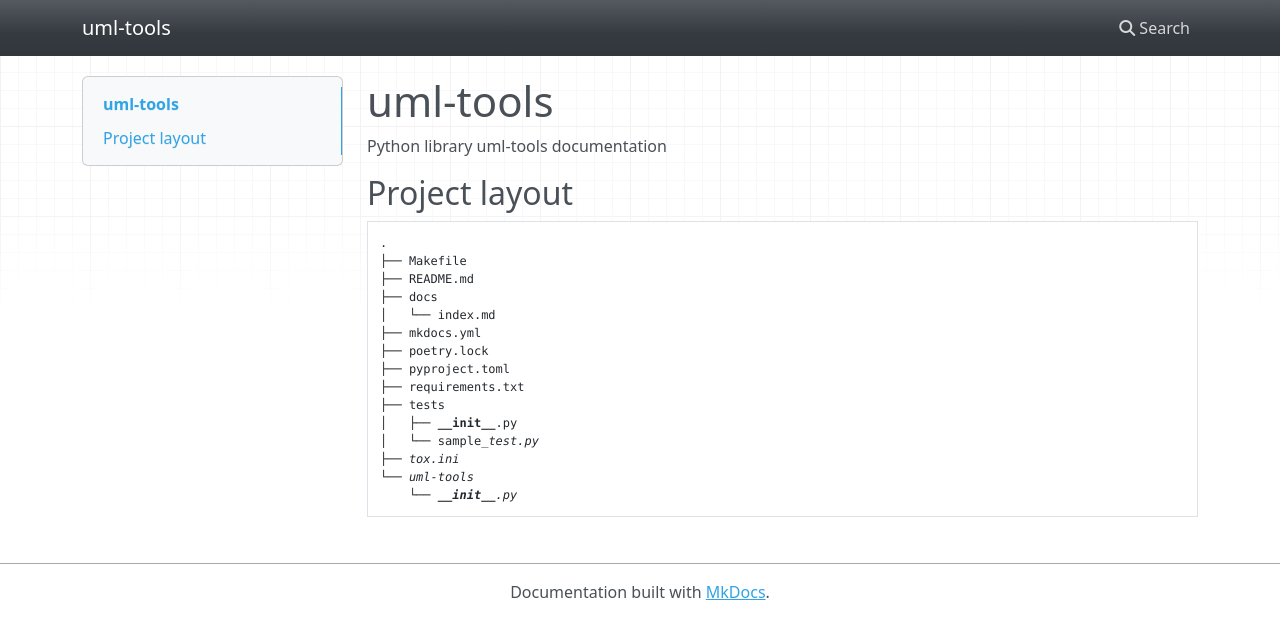
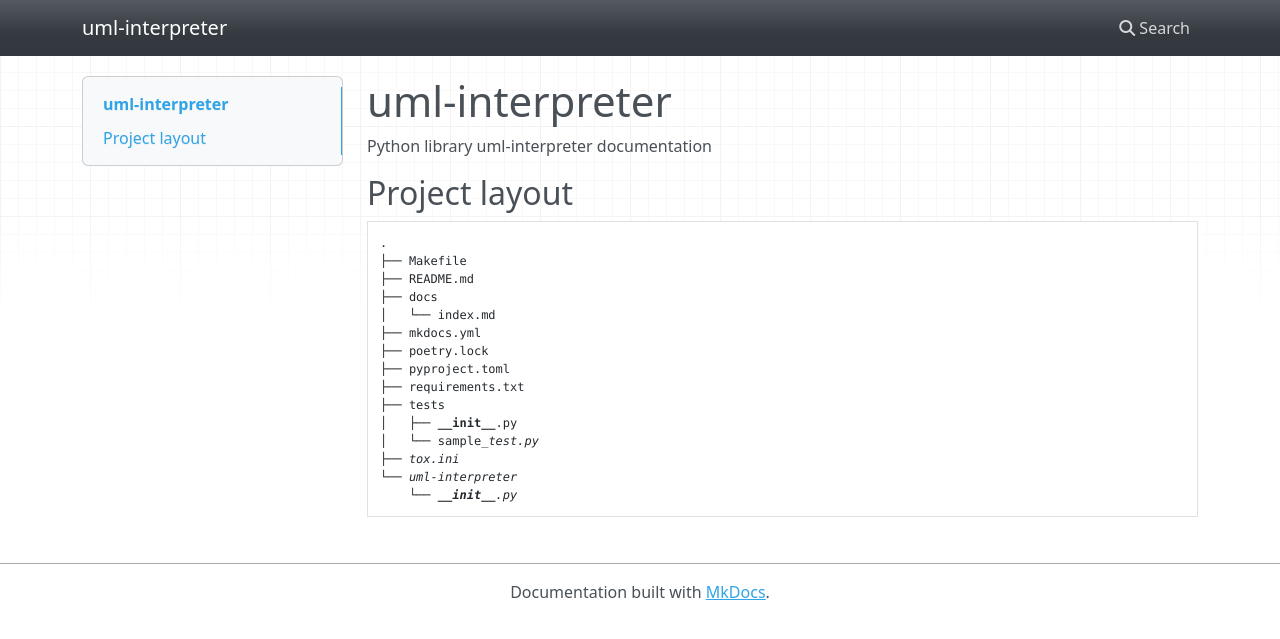
Before and after one commit to fpawlows/umli, an MkDocs documentation site: the page built from docs/index.md, in a window 1280 px wide. Shown: the top 639 px of the page. Built offline with MkDocs 1.6.1, drawn with Linux system fonts in a browser that asks for light colours; nearby versions of some CDN libraries.

Commit message:
#7 Project name change, test-pypi publishing

```diff
--- a/README.md
+++ b/README.md
@@ -1,4 +1,4 @@
-# Python library - uml-tools
+# Python library - uml-interpreter
 
 ### Authors
 - Filip Pawłowski
--- a/docs/index.md
+++ b/docs/index.md
@@ -1,5 +1,5 @@
-# uml-tools
-Python library uml-tools documentation
+# uml-interpreter
+Python library uml-interpreter documentation
 
 ## Project layout
     .
@@ -15,5 +15,5 @@ Python library uml-tools documentation
     │   ├── __init__.py
     │   └── sample_test.py
     ├── tox.ini
-    └── uml-tools
+    └── uml-interpreter
         └── __init__.py
--- a/mkdocs.yml
+++ b/mkdocs.yml
@@ -1,4 +1,4 @@
-site_name: uml-tools
+site_name: uml-interpreter
 theme:
   name: mkdocs
   nav_style: dark
```
Also changed, not shown: pyproject.toml (+5 -5 lines), uml-interpreter/__init__.py (added), 3 other files.
